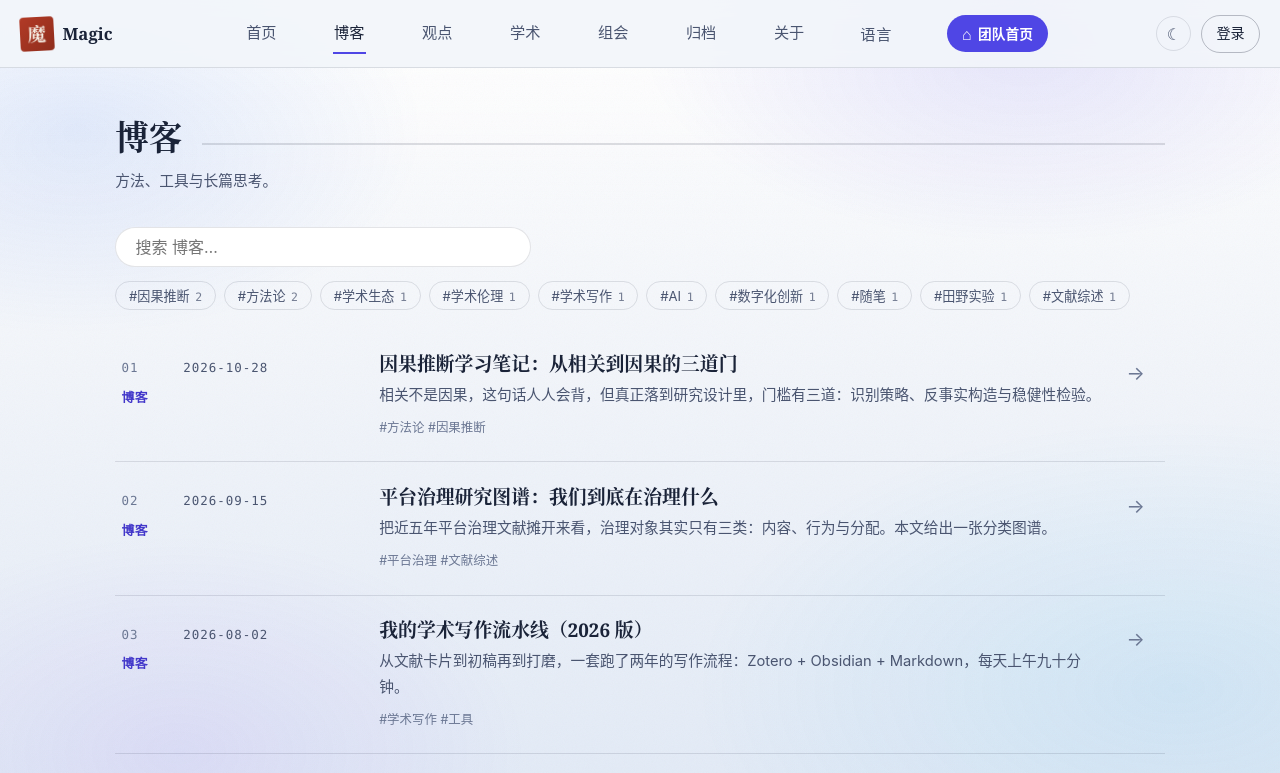
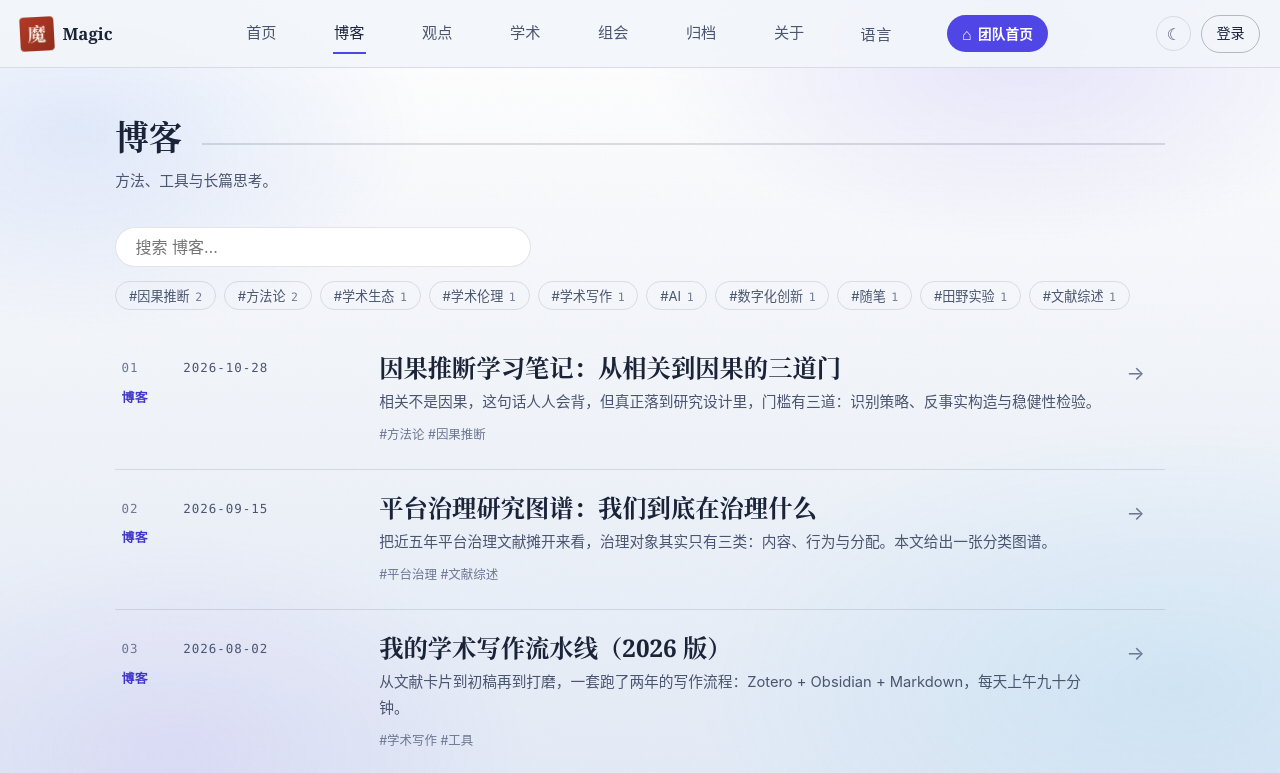
Before and after one commit to domagic/domagic.github.io, a Vue app: page /blog in a window 1280 px wide. Shown: the top 773 px of the page. Built offline with nearby package versions, Linux system fonts and the light colour scheme.

Commit message:
style(index): match list item title font size to article title

```diff
--- a/src/components/PostIndexItem.vue
+++ b/src/components/PostIndexItem.vue
@@ -123,7 +123,8 @@ const firstAuthor = computed(() => {
 }
 
 .item__title h3 {
-  font-size: 1.18rem;
+  /* 与文章详情页标题（.post__title）字号一致 */
+  font-size: clamp(1.3rem, 1.9vw, 1.6rem);
   font-weight: 700;
   transition: color 0.2s var(--ease-out);
 }
```
